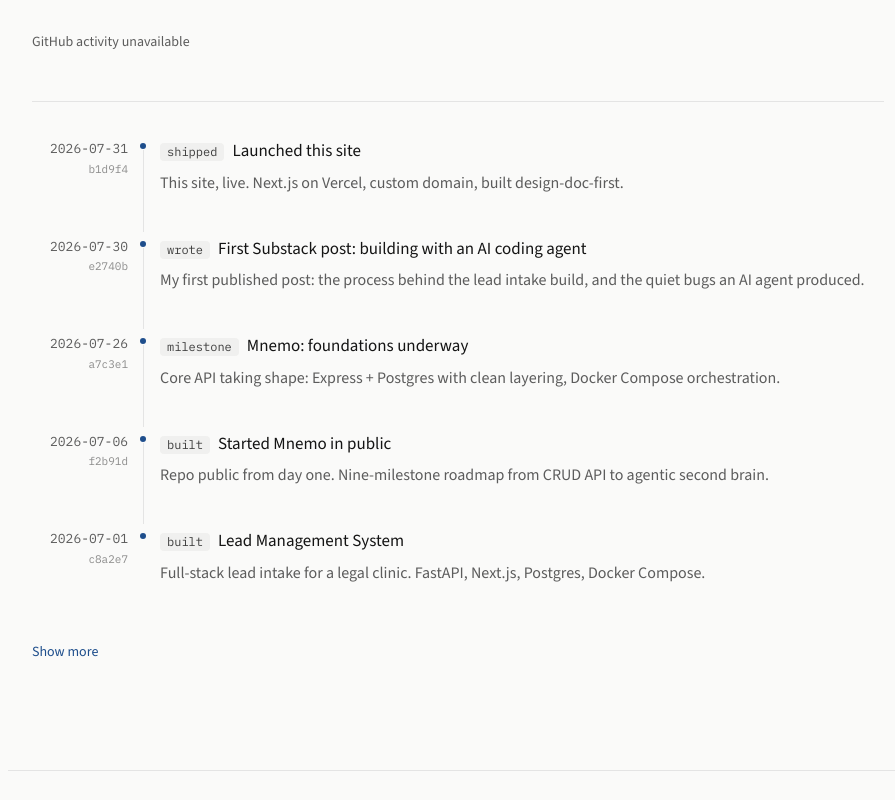
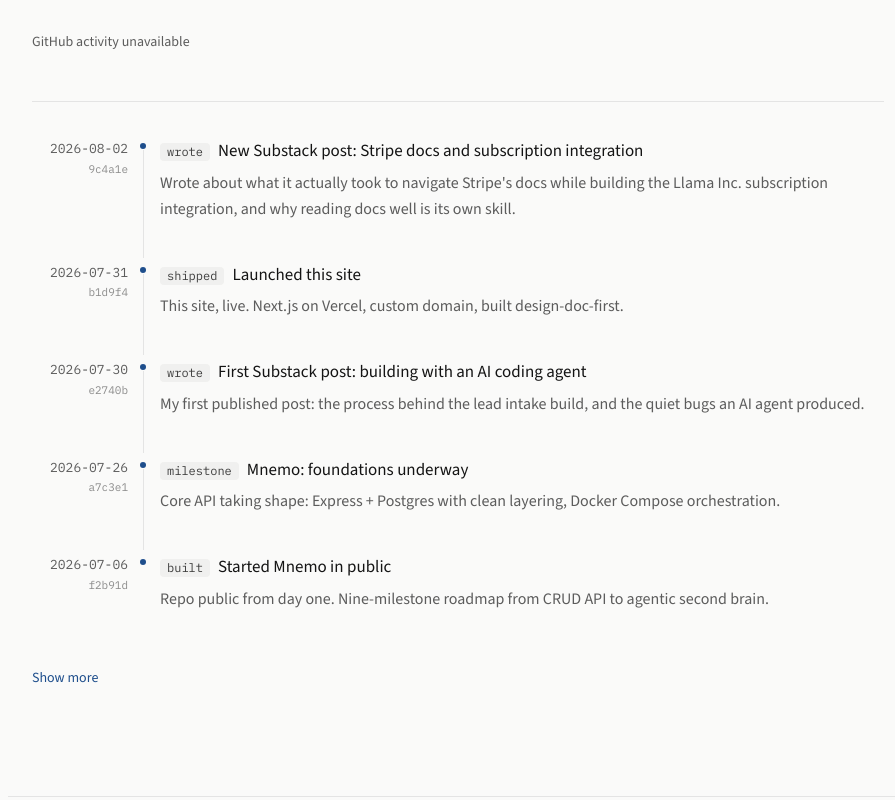
Before and after one commit to pratyushagarwal22/pratyushagarwal.com, a Next.js app: page / in a window 1280 px wide. Shown: the part 920-1720 px from the top of the page, without its empty margins (182-1077 px from the left). Built offline with nearby package versions, Linux system fonts and the light colour scheme.

Commit message:
content: add Stripe docs subscription post to writing and changelog

```diff
--- a/data/log.ts
+++ b/data/log.ts
@@ -23,6 +23,21 @@ export type LogEntry = {
 };
 
 export const log: LogEntry[] = [
+  {
+    id: "post-stripe-docs",
+    date: "2026-08-02",
+    marker: "9c4a1e",
+    type: "wrote",
+    title: "New Substack post: Stripe docs and subscription integration",
+    summary:
+      "Wrote about what it actually took to navigate Stripe's docs while building the Llama Inc. subscription integration, and why reading docs well is its own skill.",
+    body: [
+      "Reading someone else's documentation well is its own skill, separate from writing the code. The single most important sentence in the whole integration, that access is granted from the signed webhook and never the redirect, was buried a click deeper than the main guide. That is the story, not the Stripe plumbing itself.",
+    ],
+    href: "https://agarwalpratyush.substack.com/p/stripe-docs-subscription-integration",
+    hrefLabel: "View Post",
+    source: "manual",
+  },
   {
     id: "website-launch",
     date: "2026-07-31",
@@ -133,8 +148,7 @@ export const log: LogEntry[] = [
     date: "2026-04-12",
     marker: "4e8c0a",
     type: "shipped",
-    title:
-      "TickerSense placed 2nd at the Claude Builder Club Hackathon (UIUC)",
+    title: "TickerSense placed 2nd at the Claude Builder Club Hackathon (UIUC)",
     summary:
       "SEC research workspace with a source-grounded AI assistant. Next.js + FastAPI + Claude API.",
     body: [
--- a/data/writing.ts
+++ b/data/writing.ts
@@ -8,6 +8,14 @@ export type WritingItem = {
 };
 
 export const writing: WritingItem[] = [
+  {
+    id: "post-stripe-docs",
+    title: "Stripe's Docs Are Great. Finding the Right Page Wasn't.",
+    venue: "Substack",
+    date: "2026-08-02",
+    href: "https://agarwalpratyush.substack.com/p/stripe-docs-subscription-integration",
+    topics: ["Stripe", "Documentation", "Full-stack"],
+  },
   {
     id: "post-lead-intake",
     title:
```
